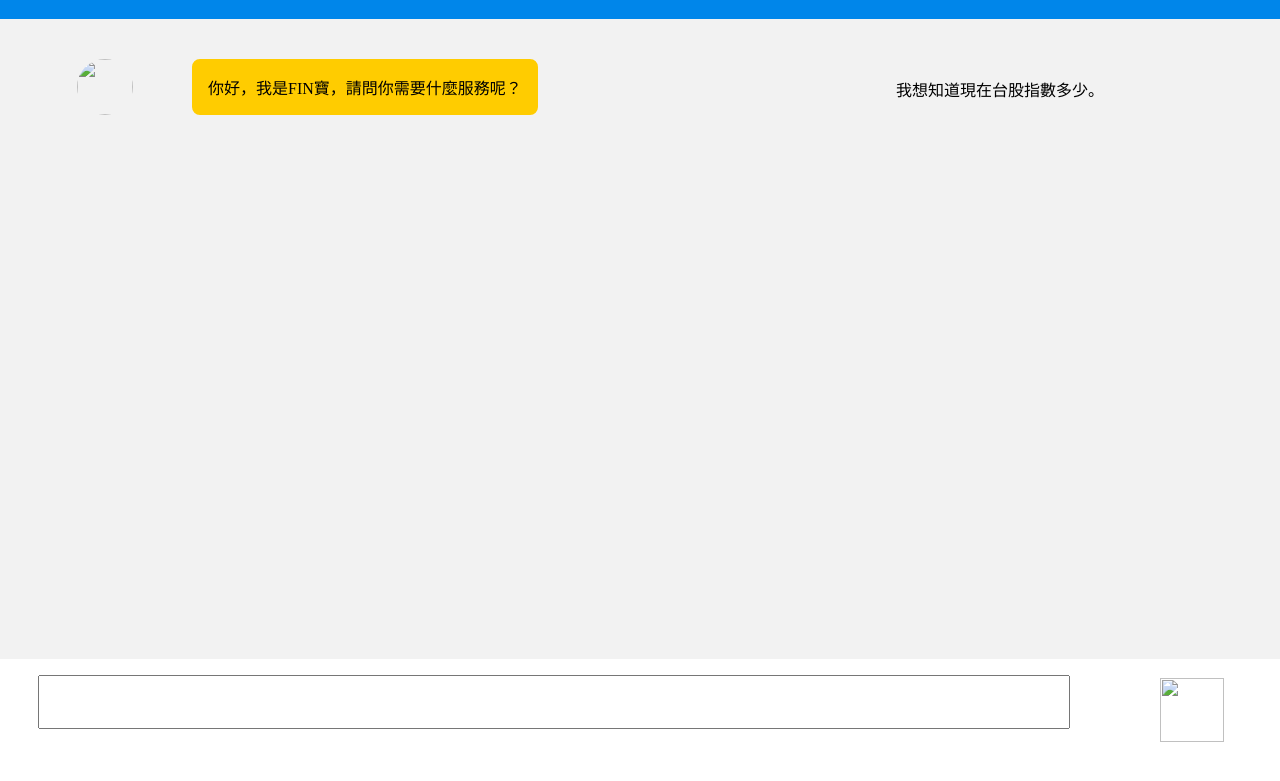
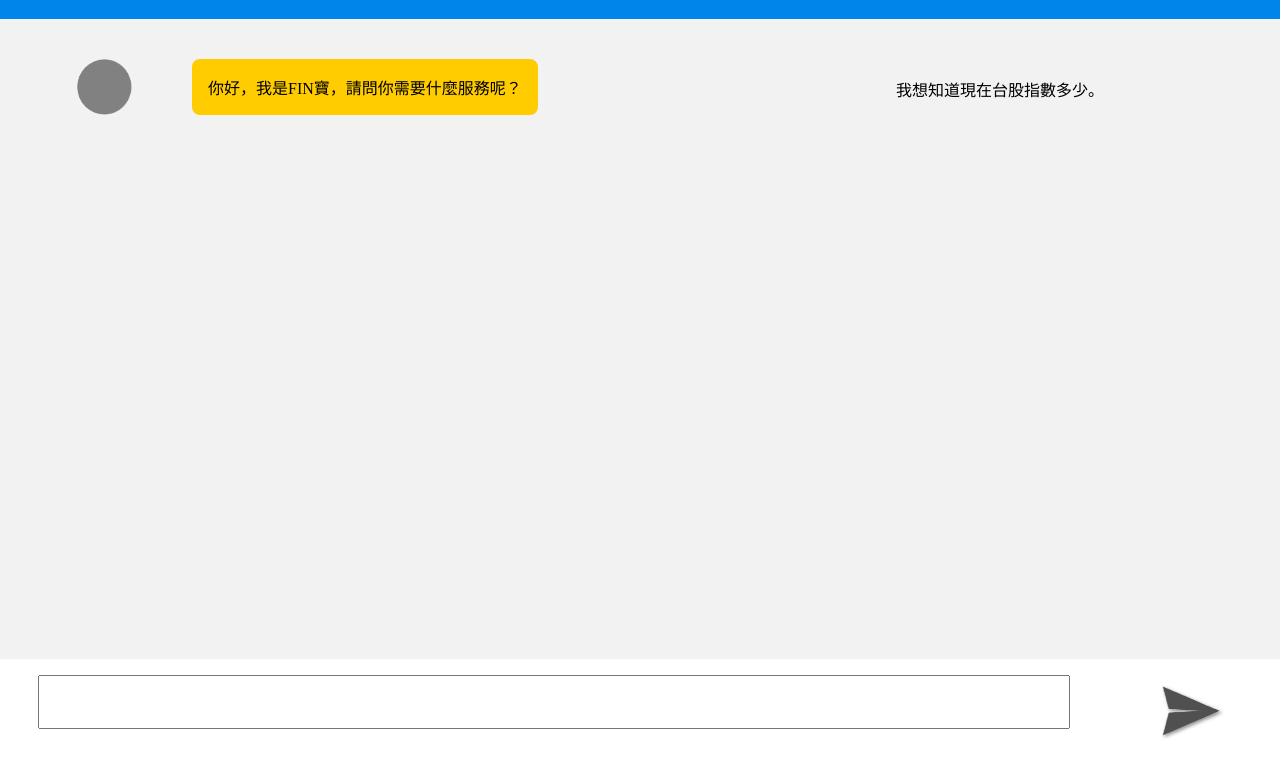
Before and after one commit to goho302jo03/FinBOT, a plain HTML site: page index.html in a window 1280 px wide. Shown: the part 61-842 px from the top of the page. Drawn offline with Linux system fonts and the light colour scheme.

Commit message:
new thing

```diff
--- a/index.html
+++ b/index.html
@@ -14,7 +14,7 @@
 
   <div class="middle">
     <div id="finbot">
-      <a><img id="finpic" src="./image/chatroom/finpic.png"></a>
+      <a><img id="finpic" src="./images/chatroom/finpic.png"></a>
       <div id="frecord">你好，我是FIN寶，請問你需要什麼服務呢？</div>
     </div>
 
@@ -28,7 +28,7 @@
 
     <form name="typing" method="post">
       <input type="text" name="comment" id="comment">
-      <button type="submit"><img src="./image/chatroom/sendpic.png"></button>
+      <button type="submit"><img src="./images/chatroom/sendpic.png"></button>
     </form>
 
   </div>
```
